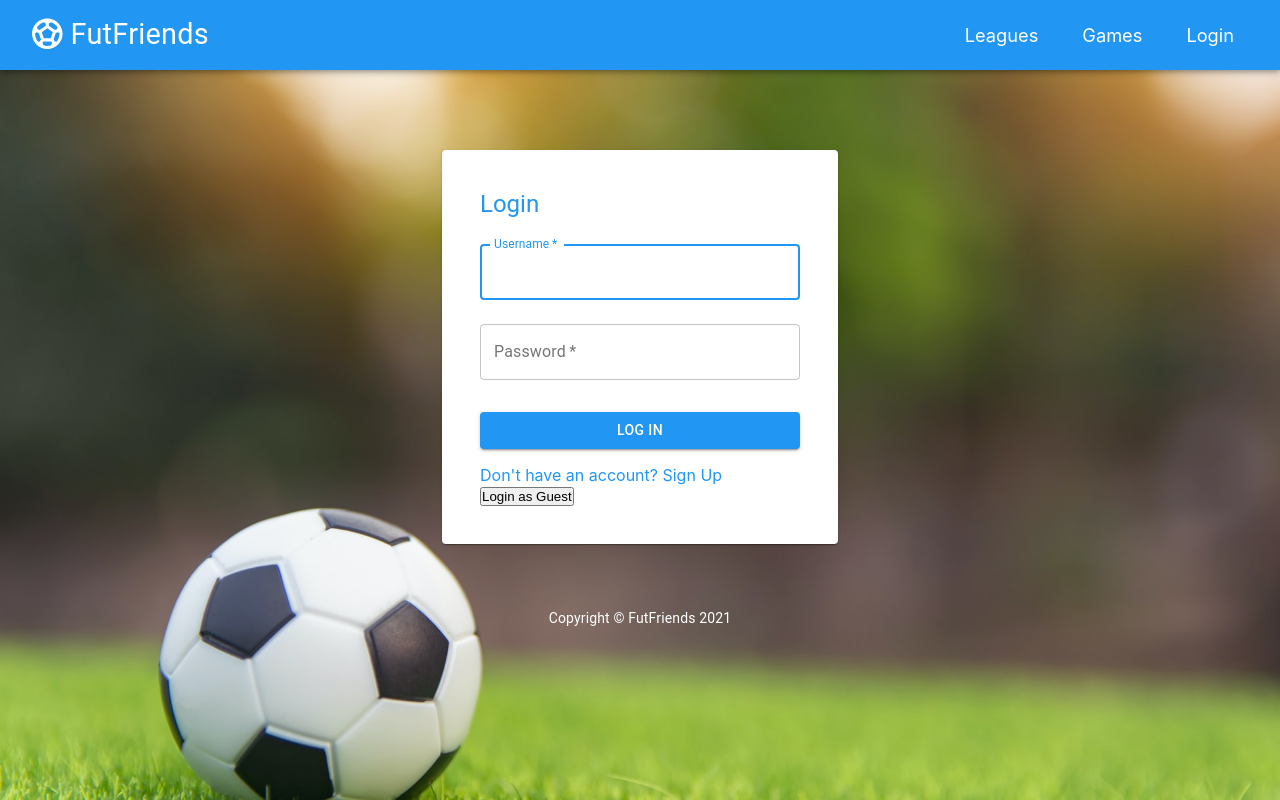
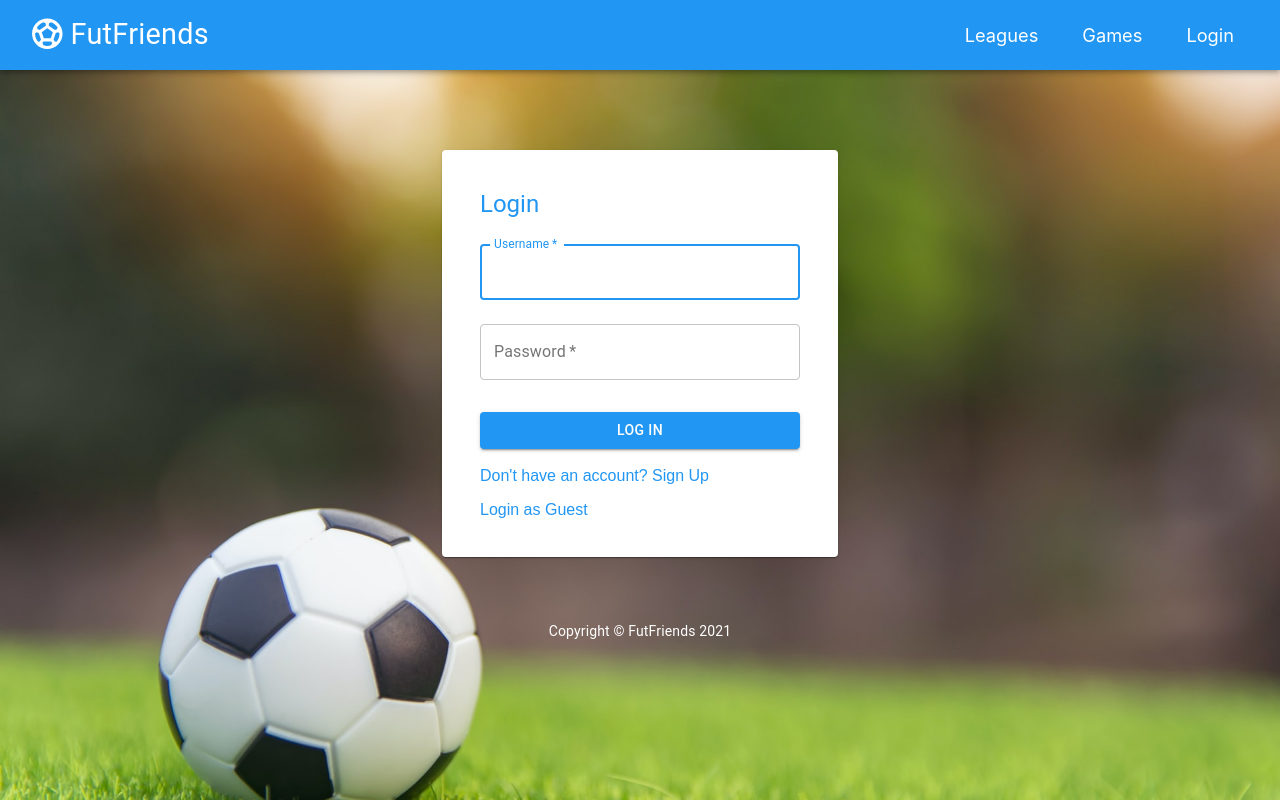
Before and after one commit to devslife7/FutHub, a React (Create React App) app: page /login in a window 1280 px wide. Built offline with nearby package versions, Linux system fonts and the light colour scheme; no server answers.

Commit message:
added loading to signup

```diff
--- a/src/views/Login/Login.js
+++ b/src/views/Login/Login.js
@@ -40,23 +40,39 @@ const useStyles = makeStyles(theme => ({
   submit: {
     margin: theme.spacing(3, 0, 2),
   },
-  demoLogin: {
-    margin: '30px 0 15px 0',
-    borderRadius: '5px',
+  signUpLink: {
     color: theme.palette.primary.main,
-    fontSize: '18px',
+    textDecoration: 'none',
+    fontFamily: 'Arial',
+
+    '&:hover': {
+      textDecoration: 'underline',
+    },
+  },
+  guestLoginLink: {
+    border: 'none',
+    backgroundColor: 'white',
+    fontSize: '1rem',
+    padding: 0,
+    marginTop: '1rem',
+
+    cursor: 'pointer',
+    color: theme.palette.primary.main,
+
+    '&:hover': {
+      textDecoration: 'underline',
+    },
   },
 }))
 
 export default function Login({ history }) {
   const dispatch = useDispatch()
+  const classes = useStyles()
   const [username, setUsername] = useState('')
   const [password, setPassword] = useState('')
   const [open, setOpen] = useState(false)
   const [errorMessage, setErrorMessage] = useState()
   const [isLoading, setIsLoading] = useState(false)
-
-  const classes = useStyles()
 
   useEffect(() => {
     localStorage.clear() // clears the localStorage data upon component mount
@@ -104,8 +120,8 @@ export default function Login({ history }) {
   }
 
   const handleGuestLogin = () => {
-    setUsername('demo')
-    setPassword('demo')
+    setUsername('Guest')
+    setPassword('guest')
   }
 
   const vertical = 'top'
@@ -156,13 +172,13 @@ export default function Login({ history }) {
             </Button>
             <Grid container>
               <Grid item>
-                <Link to='/signup' variant='body2' style={{ textDecoration: 'none', color: '#2196f3' }}>
+                <Link to='/signup' variant='body2' className={classes.signUpLink}>
                   {"Don't have an account? Sign Up"}
                 </Link>
               </Grid>
 
               <Grid item>
-                <button type='submit' onClick={handleGuestLogin}>
+                <button type='submit' className={classes.guestLoginLink} onClick={handleGuestLogin}>
                   Login as Guest
                 </button>
               </Grid>
--- a/src/views/Signup/Signup.js
+++ b/src/views/Signup/Signup.js
@@ -12,6 +12,7 @@ import Container from '@material-ui/core/Container'
 import Snackbar from '@material-ui/core/Snackbar'
 import MuiAlert from '@material-ui/lab/Alert'
 import Paper from '@material-ui/core/Paper'
+import CircularProgress from '@material-ui/core/CircularProgress'
 
 const serverURL = process.env.REACT_APP_SERVER_URL
 const signUpURL = serverURL + '/signup/'
@@ -47,6 +48,7 @@ export default function Signup({ history }) {
   const [name, setName] = useState('')
   const [password, setPassword] = useState('')
   const [open, setOpen] = useState(false)
+  const [isLoading, setIsLoading] = useState(false)
   const [error, setError] = useState('')
 
   const openSnackBar = message => {
@@ -70,6 +72,8 @@ export default function Signup({ history }) {
 
   const handleSignup = e => {
     e.preventDefault()
+    setIsLoading(true)
+
     let user = {
       user: {
         name: name,
@@ -96,6 +100,7 @@ export default function Signup({ history }) {
           dispatch(setCurrentUser(data.user))
           history.push('/profile')
         }
+        setIsLoading(false)
       })
   }
 
@@ -149,7 +154,11 @@ export default function Signup({ history }) {
             </Grid>
           </Grid>
           <Button type='submit' fullWidth variant='contained' color='primary' className={classes.submit}>
-            Sign Up
+            {isLoading ? (
+              <CircularProgress style={{ width: '30px', height: '30px', color: 'inherit' }} />
+            ) : (
+              'SignUp'
+            )}
           </Button>
           <Grid container justify='flex-end'>
             <Grid item>
```
